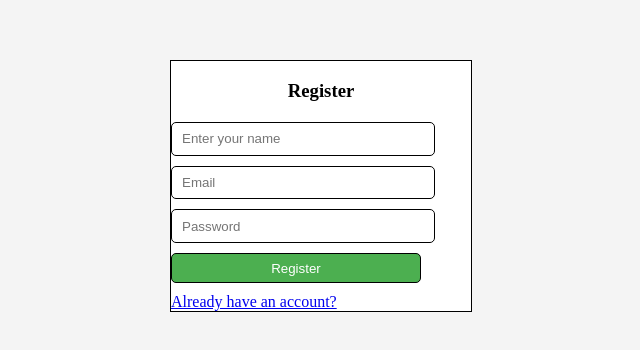
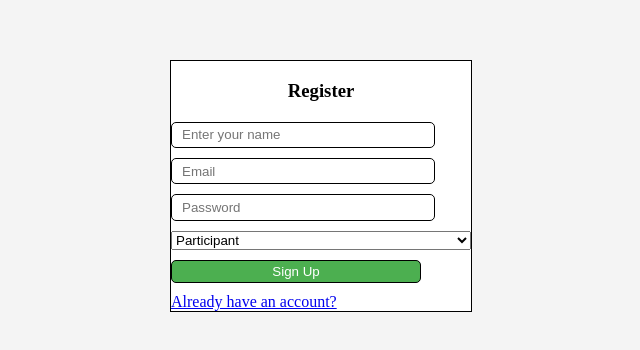
Before and after one commit to Shubham8112/hackathon-management-system, a React app in the folder frontend/: page / in a window 1280 px wide. Shown: the part 222-572 px from the top of the page, without its empty margins (319-959 px from the left). Built offline with nearby package versions, Linux system fonts and the light colour scheme; no server answers; the HTML template or start-up script is replaced by a standard one.

Commit message:
Sign up page

```diff
--- a/frontend/src/pages/Signup/Signup.jsx
+++ b/frontend/src/pages/Signup/Signup.jsx
@@ -1,11 +1,30 @@
 import React, { useState } from 'react';
-import {Link} from 'react-router-dom';
+import {Link,useNavigate} from 'react-router-dom';
 import './Signup.css';
+import api from "../../services/api";
+
 function Signup() {
     const [name, setName] = useState('');
     const[email, setEmail] = useState('');
     const[password, setPassword] = useState('');
+    const[role, setRole] = useState("participant");
+    const Navigate = useNavigate();
 
+    const handleSignup = async() =>{
+      try{
+        const response = await api.post("/auth/signup",{
+          name,
+          email,
+          password,
+          role,
+        });
+
+        alert(response.data.message);
+        Navigate("/login");
+      }catch(error){
+        alert(error.response?.data?.message || "Signup Failed");
+      }
+    }
   return (
     <div className='main'>
         <div className="container">
@@ -27,8 +46,15 @@ function Signup() {
             value = {password}
             onChange={(e) => setPassword(e.target.value)}
              />
-            <button>Register</button>
+
+            <select value={role} onChange={(e)=> setRole(e.target.value)}>
+              <option value="participant">Participant</option>
+              <option value="organizer">Organizer</option>
+            </select>
+            <button onClick={handleSignup}>Sign Up</button>
+
             <Link to="/login">Already have an account?</Link>
+
         </div>
     </div>
   )
```
Also changed, not shown: 1 other file (tests, documents, lock files or other folders).
